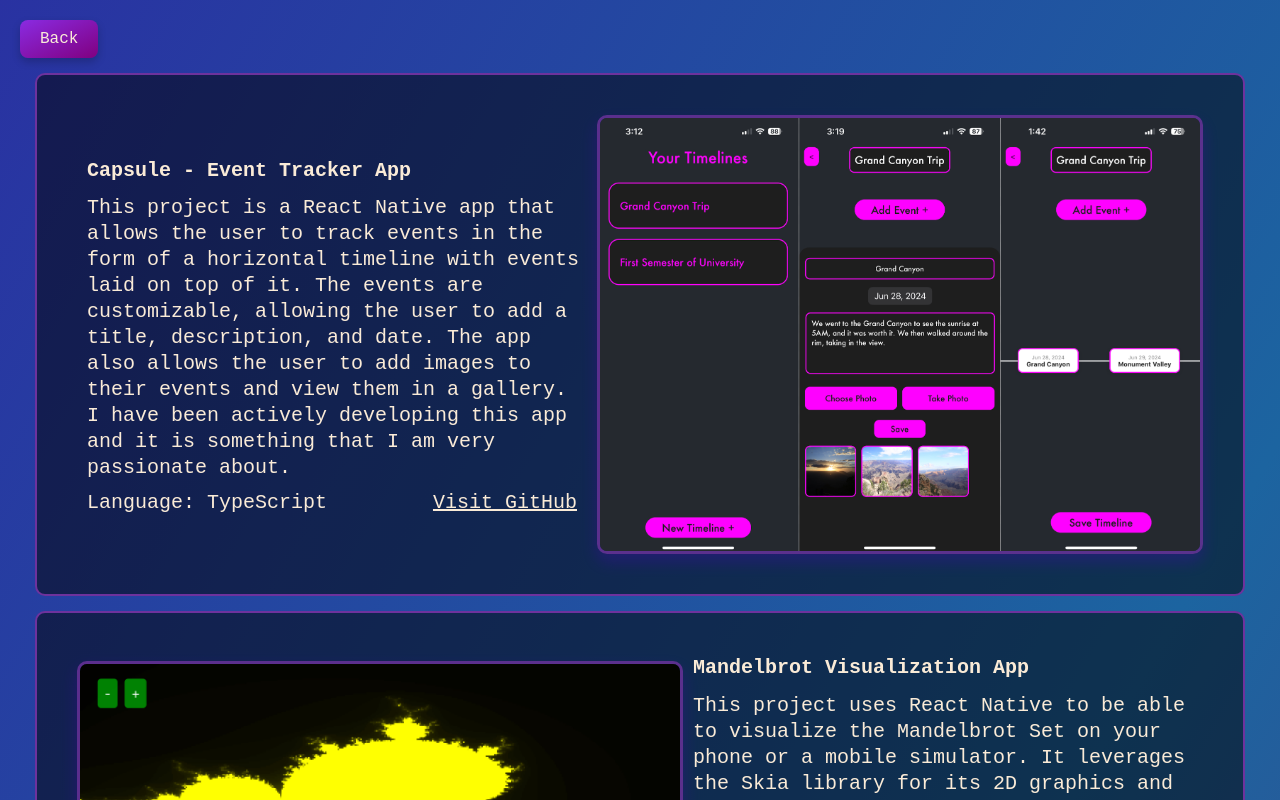
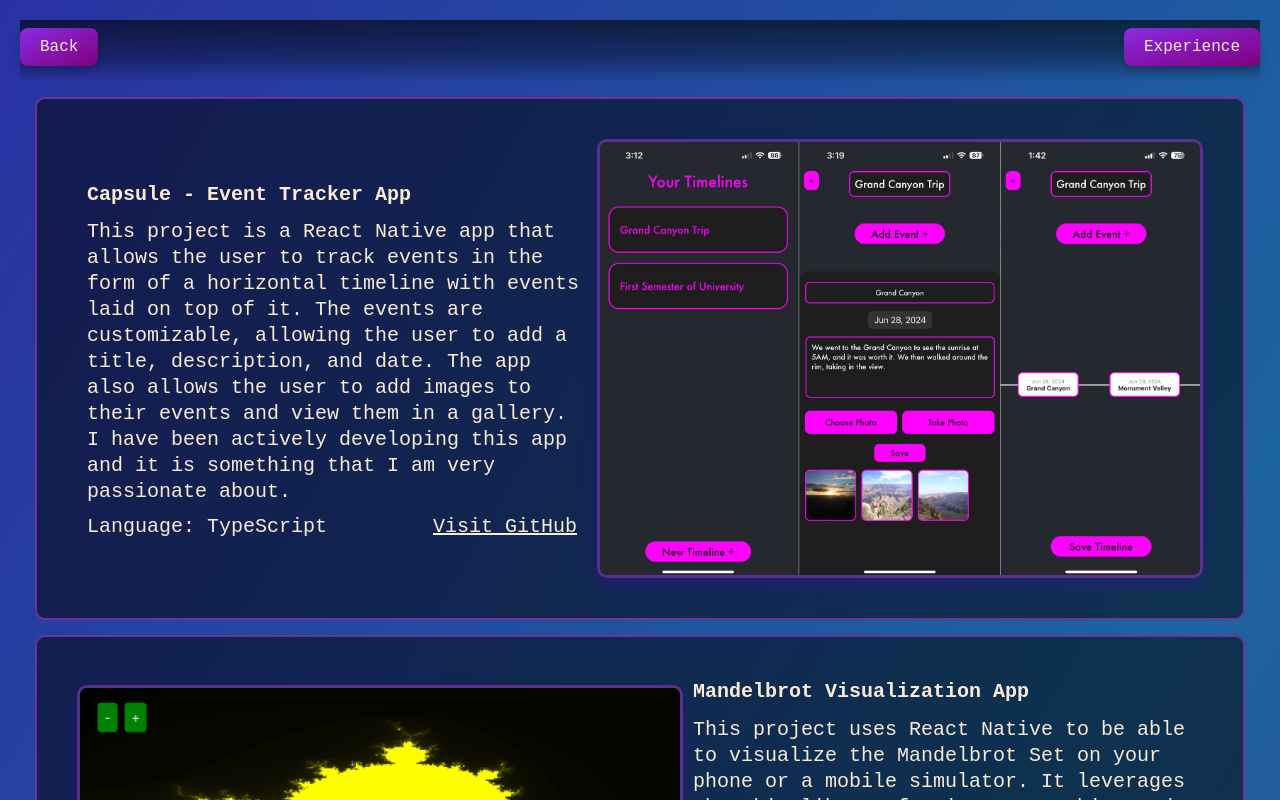
Before and after one commit to SenthilShelke/senthil-website, a React (Vite) app: page / in a window 1280 px wide. Both pictures are taken after a click on the button "Projects". Built offline with nearby package versions, Linux system fonts and the light colour scheme.

Commit message:
new buttons

```diff
--- a/src/Website.tsx
+++ b/src/Website.tsx
@@ -63,7 +63,10 @@ function Website() {
         </div>
       ) : currentPage === "projects" ? (
         <div className="projects-container">
-          <button onClick={() => handlePageChange("main")}>Back</button>
+          <div className="page-header">
+            <button onClick={() => handlePageChange("main")}>Back</button>
+            <button onClick={() => handlePageChange("experience")}>Experience</button>
+          </div>
 
           <Project
             title="Capsule - Event Tracker App"
@@ -108,7 +111,10 @@ function Website() {
         </div>
       ) : currentPage === "experience" ? (
         <div className="projects-container">
-          <button onClick={() => handlePageChange("main")}>Back</button>
+          <div className="page-header">
+            <button onClick={() => handlePageChange("main")}>Back</button>
+            <button onClick={() => handlePageChange("projects")}>Projects</button>
+          </div>
 
           {/* Data Engineering Intern */}
           <Experience
--- a/src/index.css
+++ b/src/index.css
@@ -386,3 +386,20 @@ path {
 .experience-bullets li {
   margin-bottom: 8px;
 }
+
+.page-header {
+  position: sticky;    /* stays at top while scrolling */
+  top: 0;
+  display: flex;
+  justify-content: space-between; /* Back left, cross-link right */
+  align-items: center;
+  padding: 8px 0 16px 0;
+  z-index: 2;
+  /* Optional subtle backdrop so buttons remain readable if content scrolls under */
+  background: linear-gradient(
+    to bottom,
+    rgba(0, 0, 0, 0.6) 0%,
+    rgba(0, 0, 0, 0.35) 60%,
+    transparent 100%
+  );
+}
```
